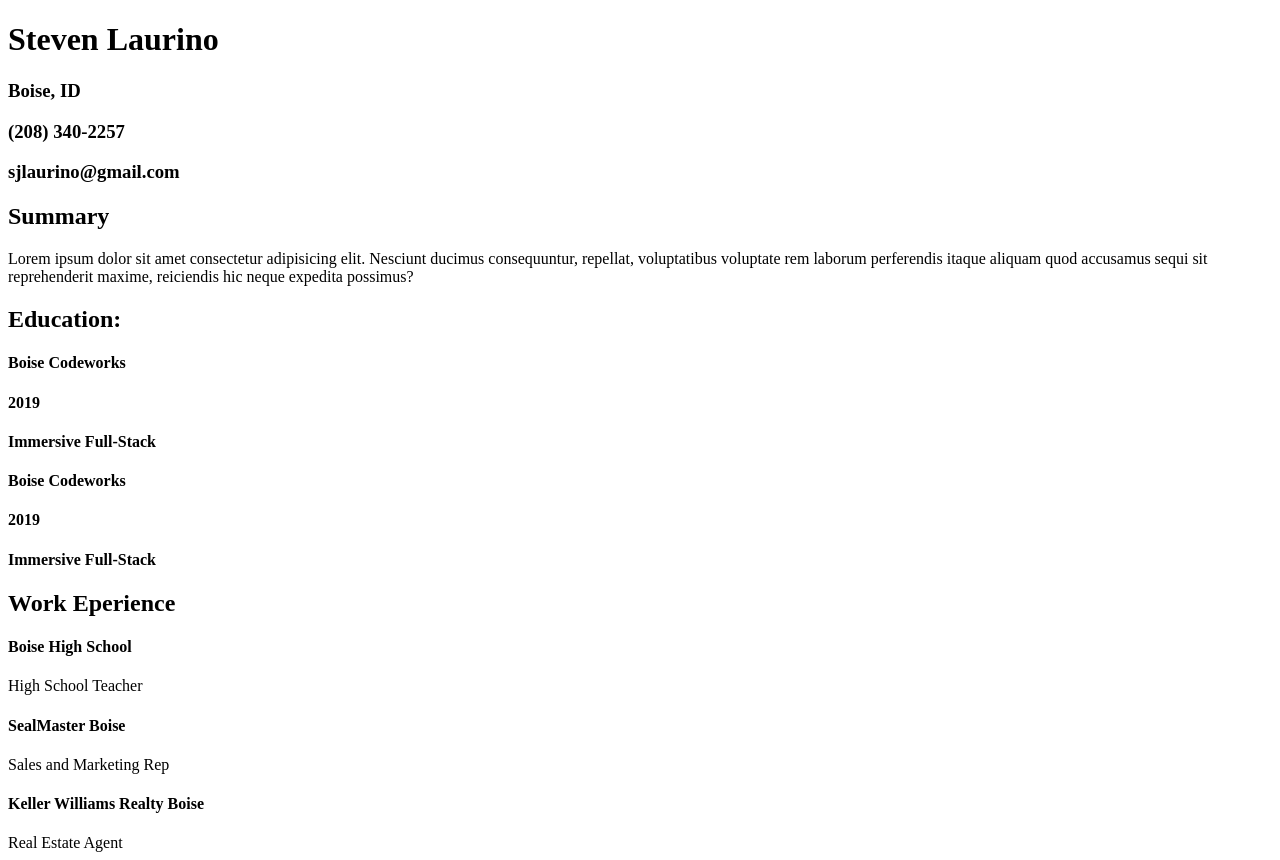
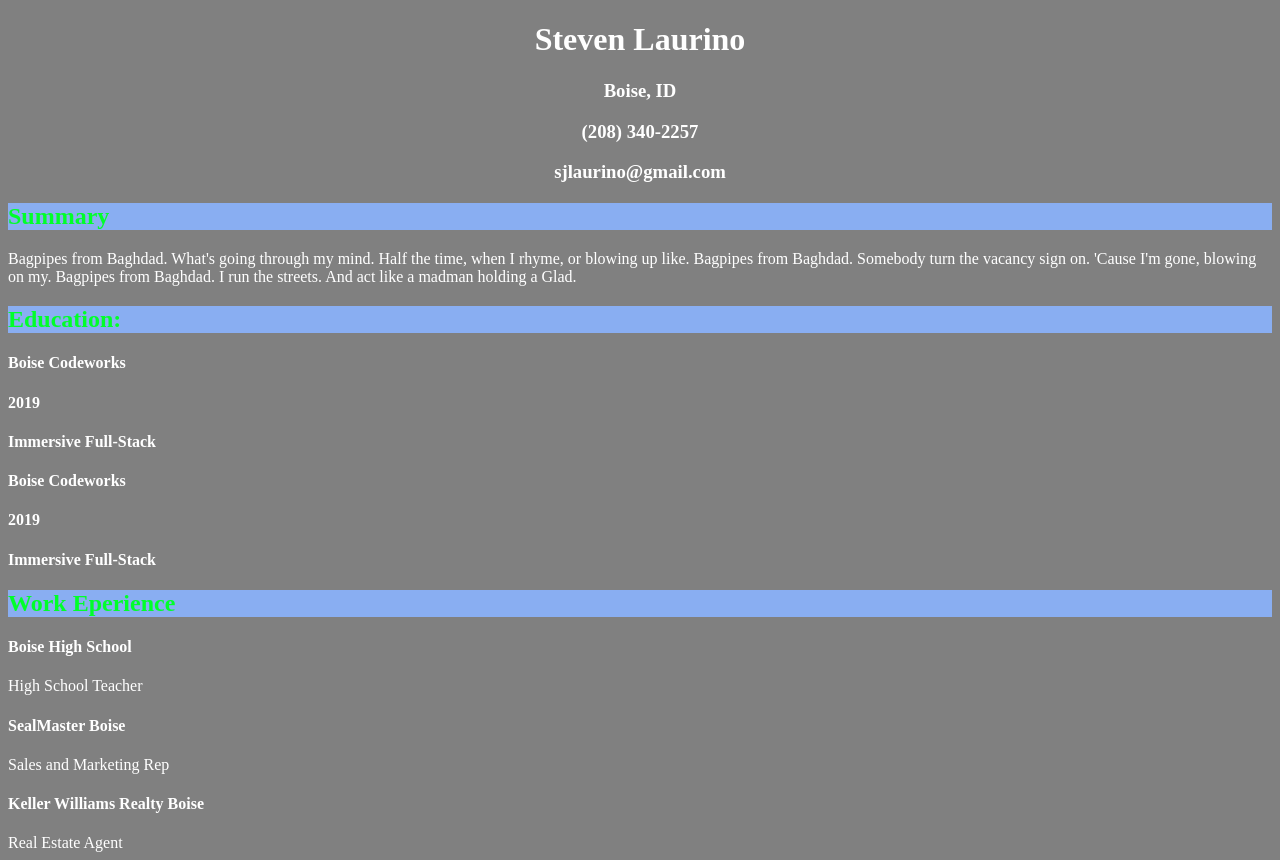
Before and after one commit to sjlaurino/Day-2-Resume, a plain HTML site: page index.html in a window 1280 px wide. Drawn offline with Linux system fonts and the light colour scheme.

Commit message:
CSS features 1

```diff
--- a/index.html
+++ b/index.html
@@ -6,11 +6,13 @@
   <meta name="viewport" content="width=device-width, initial-scale=1.0">
   <meta http-equiv="X-UA-Compatible" content="ie=edge">
   <title>My Resume</title>
+  <link rel="stylesheet" href="styles.css">
+
 </head>
 
 <body>
   <header>
-    <H1>Steven Laurino</H1>
+    <h1>Steven Laurino</h1>
     <h3>Boise, ID</h3>
     <h3>(208) 340-2257</h3>
     <h3>sjlaurino@gmail.com</h3>
@@ -18,9 +20,9 @@
   <main>
     <section id="summary">
       <h1>Summary</h1>
-      Lorem ipsum dolor sit amet consectetur adipisicing elit. Nesciunt ducimus consequuntur, repellat, voluptatibus
-      voluptate rem laborum perferendis itaque aliquam quod accusamus sequi sit reprehenderit maxime, reiciendis hic
-      neque expedita possimus?
+      Bagpipes from Baghdad. What's going through my mind. Half the time, when I rhyme, or blowing up like. Bagpipes
+      from Baghdad. Somebody turn the vacancy sign on. 'Cause I'm gone, blowing on my. Bagpipes from Baghdad. I run the
+      streets. And act like a madman holding a Glad.
     </section>
     <section id=education>
       <h1>Education:</h1>
--- /dev/null
+++ b/styles.css
@@ -0,0 +1,20 @@
+section h1 {
+  background-color: rgb(137, 174, 242);
+  color: rgb(0, 255, 42);
+}
+
+header{
+  text-align:center;
+}
+
+body {background-color: grey;
+  color:white;
+}
+
+header h1:hover{
+  color:red;
+}
+
+#summary:hover{
+  color:rgb(236, 248, 7);
+}
```
